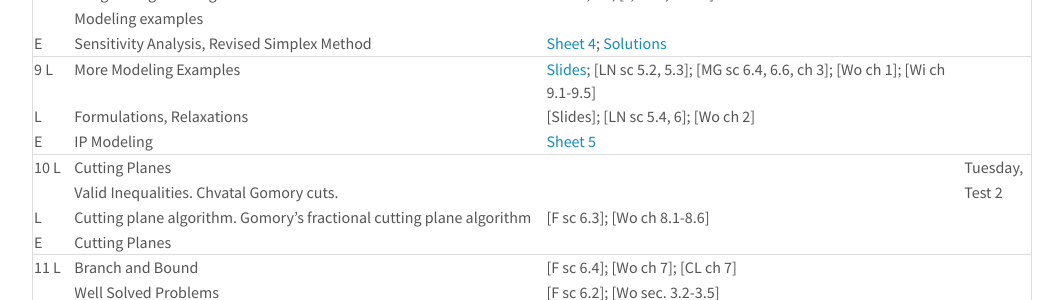
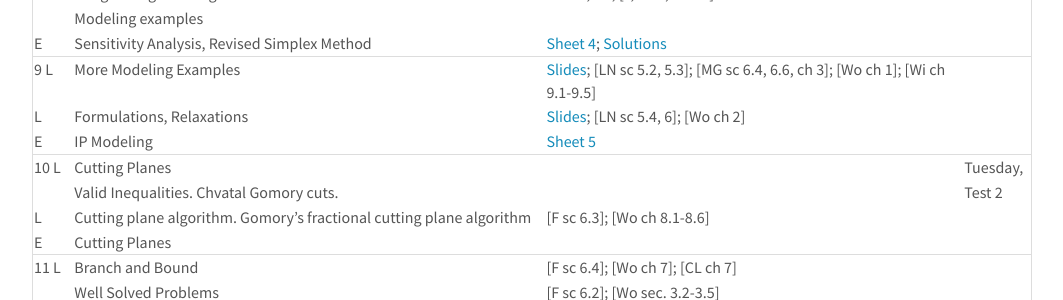
Before and after one commit to DM871/dm871_old_github_io, a Jekyll site: the page built from index.md, in a window 1280 px wide and 900 px high, scrolled down 1128 px. Shown: the part 154-454 px from the top of the window, without its empty margins (108-1171 px from the left). Built offline with Jekyll 4.4.1, drawn with Linux system fonts in a browser that asks for light colours; nearby versions of some CDN libraries; comment, search, counter and statistics services are not loaded; some of the changed lines change nothing that is shown.

Commit message:
rearranged material

```diff
--- a/index.md
+++ b/index.md
@@ -89,7 +89,7 @@ w3.includeHTML();
 | E           | Sensitivity Analysis, Revised Simplex Method                           | [Sheet 4][54]; [Solutions][64]                                                                     |            |
 |-------------+------------------------------------------------------------------------+----------------------------------------------------------------------------------------------------+------------|
 | 9        L  | More Modeling Examples                                                 | [Slides][8]; [LN sc 5.2, 5.3]; [MG sc 6.4, 6.6, ch 3]; [Wo ch 1]; [Wi ch 9.1-9.5]                  |            |
-| L           | Formulations, Relaxations                                              | [Slides]; [LN sc 5.4, 6]; [Wo ch 2]                                                                |            |
+| L           | Formulations, Relaxations                                              | [Slides][9]; [LN sc 5.4, 6]; [Wo ch 2]                                                             |            |
 | E           | IP Modeling                                                            | [Sheet 5][55]                                                                                      |            |
 |-------------+------------------------------------------------------------------------+----------------------------------------------------------------------------------------------------+------------|
 | 10        L | Cutting Planes                                                         |                                                                                                    | Tuesday,   |
@@ -249,6 +249,7 @@ FQjCNGDviG6Bma4qepI-0s-GvdaIVc-6Q&sig2=5jT4rnDJkdBU2G1FJowLkQ][Practical Guideli
 [6]: {{ "/assets/dm545_handout_lec06_duality-2.pdf" | absolute_url }}
 [7]: {{ "/assets/dm545_handout_lec07_revised.pdf" | absolute_url }}
 [8]: {{ "/assets/dm545_handout_lec08_ip-intro.pdf" | absolute_url }}
+[9]: {{ "/assets/dm545_handout_lec09_formulations.pdf" | absolute_url }}
 
 
 <!--- Lecture Notes -->
```
Also changed, not shown: 2 other files.
